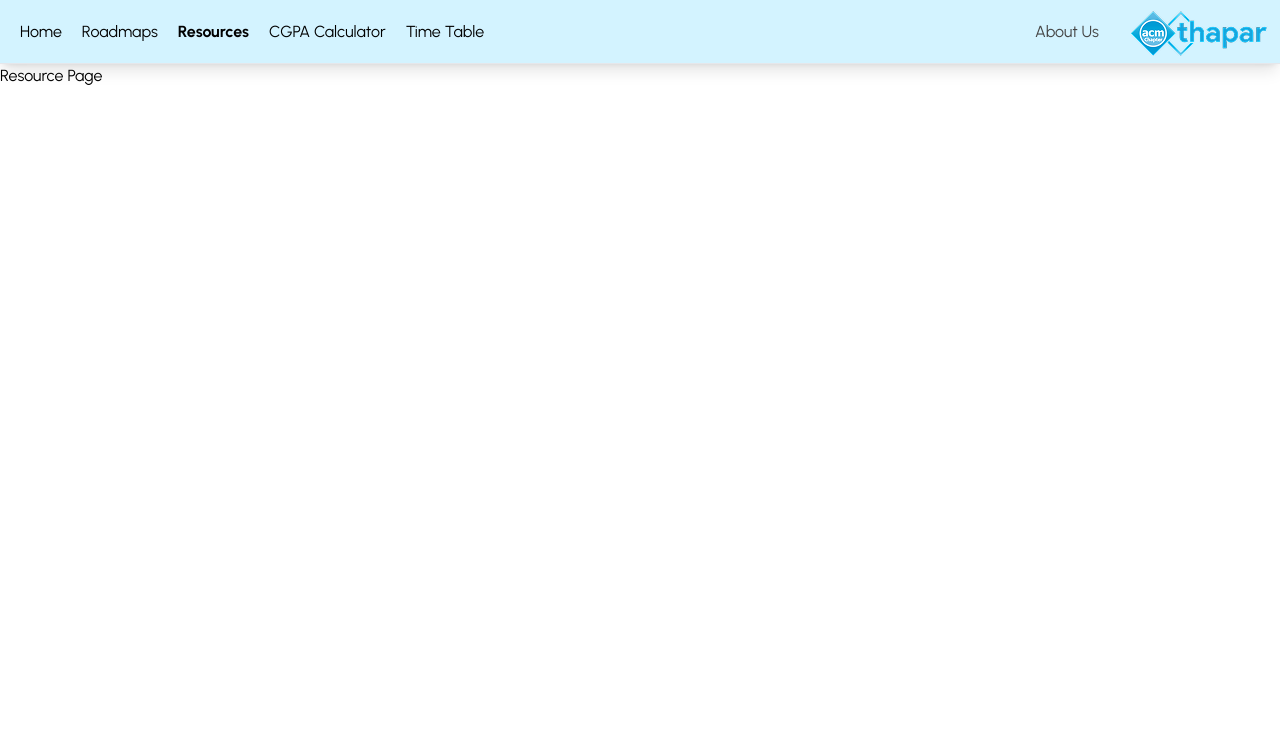
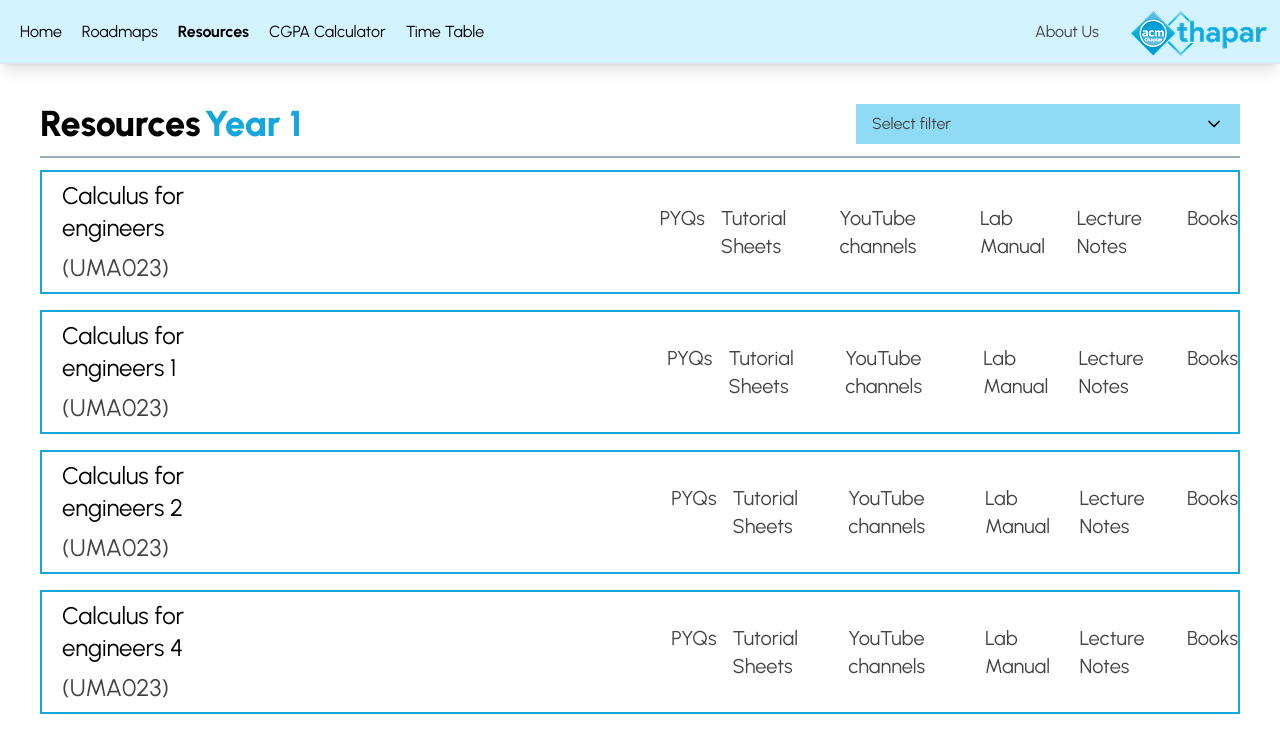
Before and after one commit to Gauransh-Arora/ACM-ResourceHub, a React (Vite) app in the folder frontend/: page /resources in a window 1280 px wide. Shown: the top 752 px of the page. Built offline with nearby package versions, Linux system fonts and the light colour scheme.

Commit message:
Resource Page

```diff
--- a/frontend/src/App.jsx
+++ b/frontend/src/App.jsx
@@ -11,7 +11,6 @@ const App = () => {
       <Routes>
         <Route path="/" element={<HomePage/>} />
         <Route path="/resources" element={<ResourcePage/>} />
-
       </Routes>
     </div>
   );
--- /dev/null
+++ b/frontend/src/components/Card.jsx
@@ -0,0 +1,24 @@
+import React from "react";
+
+const Card = ({ name = "Subject Name", code = "Subject Code" }) => {
+  return (
+    <>
+      <div className="border-2 border-[#15A6DD] flex items-center gap-96">
+        <div className="flex flex-col mx-5 my-2 text-2xl gap-2">
+          <span>{name}</span>
+          <span className="text-[#434343]">({code})</span>
+        </div>
+        <div className="flex gap-4 text-xl text-[#434343]">
+          <span>PYQs</span>
+          <span>Tutorial Sheets</span>
+          <span>YouTube channels</span>
+          <span>Lab Manual</span>
+          <span>Lecture Notes</span>
+          <span>Books</span>
+        </div>
+      </div>
+    </>
+  );
+};
+
+export default Card;
--- a/frontend/src/components/Navbar.jsx
+++ b/frontend/src/components/Navbar.jsx
@@ -11,7 +11,7 @@ const Navbar = () => {
     { id: 2, name: "Roadmaps", href: "/roadmaps" },
     { id: 3, name: "Resources", href: "/resources" },
     { id: 4, name: "CGPA Calculator", href: "/cgpa" },
-    { id: 5, name: "Time Table", href: "/time-table" },
+    { id: 5, name: "Time Table", href: "https://timetable.acmthapar.in/" },
   ];
 
   return (
--- a/frontend/src/pages/ResourcePage.jsx
+++ b/frontend/src/pages/ResourcePage.jsx
@@ -1,9 +1,70 @@
-import React from 'react'
+import React, { useState } from "react";
+import Card from "../components/Card";
+import { ChevronDown } from "lucide-react";
 
 const ResourcePage = () => {
+  const [isOpen, setIsOpen] = useState(false);
+  const [selectedOption, setSelectedOption] = useState("Select filter");
+
+  const options = [
+    "Computer Science",
+    "Electrical and Electronics",
+    "Electronics and communication",
+    "Chemical",
+    "Mechanical",
+    "Biotechnology",
+  ];
+
   return (
-    <h1>Resource Page</h1>
-  )
-}
+    <>
+      <div className="mt-10 mx-10 flex justify-between">
+        <div>
+          <span className="text-4xl font-extrabold">Resources</span>{" "}
+          <span className="font-extrabold text-[#15A6DD] text-4xl">Year 1</span>
+        </div>
+        <div className="relative">
+          <button
+            className={`w-96 px-4 py-2 text-left z-20 bg-[#8FDAF5] flex justify-between items-center ${isOpen ? 'border-2 border-[#15A6DD]' : ''}`}
+            onClick={() => setIsOpen(!isOpen)}
+          >
+            <span className="text-[#434343]">{selectedOption}</span>
+            <ChevronDown
+              className={`w-5 h-5 transition-transform ${
+                isOpen ? "rotate-180" : ""
+              }`}
+            />
+          </button>
 
-export default ResourcePage
+          {isOpen && (
+            <div className="absolute z-10 w-full bg-[#8FDAF5]">
+              {options.map((option, index) => (
+                <>
+                  <button
+                    key={index}
+                    onClick={() => {
+                      setSelectedOption(option);
+                      setIsOpen(false);
+                    }}
+                    className="w-full px-4 py-2 text-left bg-[#8FDAF5] hover:bg-[#7DCAE5]"
+                  >
+                    {option}
+                  </button>
+                  <hr className="mx-3 border border-[#15A6DD]"/>
+                </>
+              ))}
+            </div>
+          )}
+        </div>
+      </div>
+      <hr className="my-3 mx-10 border-t-2 border-[#9AAEBC]" />
+      <div className="mx-10 flex flex-col gap-4">
+        <Card name="Calculus for engineers" code="UMA023"></Card>
+        <Card name="Calculus for engineers 1" code="UMA023"></Card>
+        <Card name="Calculus for engineers 2" code="UMA023"></Card>
+        <Card name="Calculus for engineers 4" code="UMA023"></Card>
+      </div>
+    </>
+  );
+};
+
+export default ResourcePage;
```
